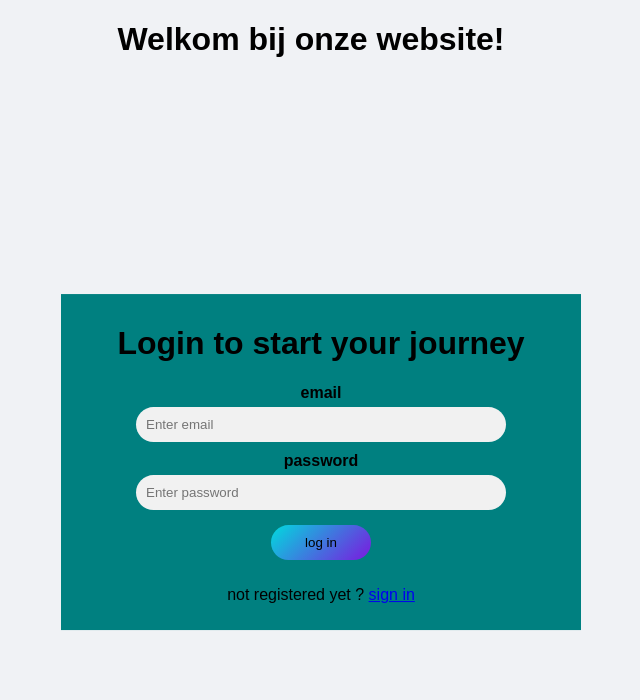
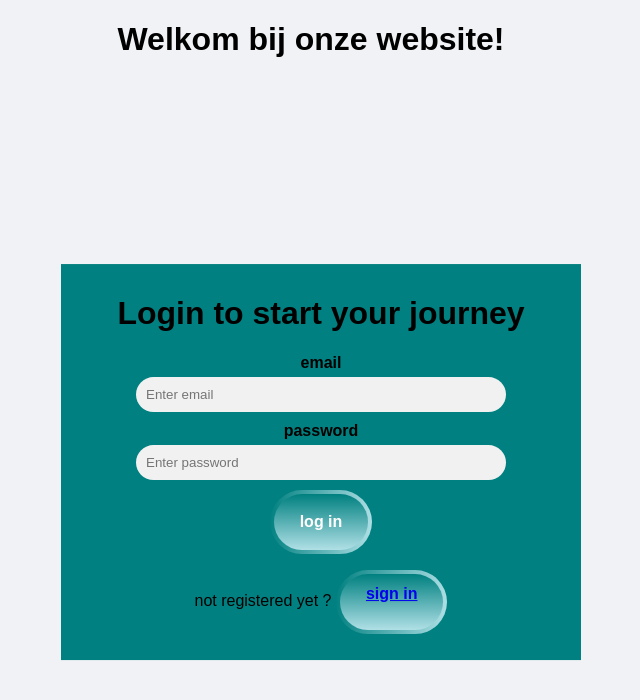
Before and after one commit to pmecpmec/ProfileApp, a PHP site: page / in a window 1280 px wide. Shown: the part 28-728 px from the top of the page, without its empty margins (329-969 px from the left). Run offline with PHP 8.4, Linux system fonts and the light colour scheme.

Commit message:
made login changes and style

```diff
--- a/ProfileApp/index.php
+++ b/ProfileApp/index.php
@@ -25,11 +25,9 @@
       <label for="password"><b> password</label></b>
       <input type="password" placeholder="Enter password" name="password"  id="password" required>
 
-      <button type="submit" class="loginbtn">log in</button>
+      <button type="submit" id="btn">log in</button>
 
-      <div class="container signin">
-        <p> not registered yet ? <a href="register.php">sign in </a> </p>
-      </div>
+      <p> not registered yet ? <button id="btn"><a href="register.php">sign in</a></p>
     </div>
   </form>
 </body>
--- a/ProfileApp/style.css
+++ b/ProfileApp/style.css
@@ -60,6 +60,16 @@ h1, h3 {
 }
 
 .login .loginbtn{
+  width: 100   x;
+  padding: 10px;
+  margin: 5px 0 10px 0;
+  border: none;
+  background-color: red ;
+  border-radius: 20px;
+  cursor: pointer;
+  background: linear-gradient(-45deg, #7c18df 0%, #00dbde 100%)
+}
+.container.login{
   width: 100px;
   padding: 10px;
   margin: 5px 0 10px 0;
@@ -68,6 +78,117 @@ h1, h3 {
   border-radius: 20px;
   cursor: pointer;
   background: linear-gradient(-45deg, #7c18df 0%, #00dbde 100%)
+}
+
+
+#btn {
+  align-items: center;
+  appearance: none;
+  background-clip: padding-box;
+  background-color: initial;
+  background-image: none;
+  border-style: none;
+  box-sizing: border-box;
+  color: #fff;
+  cursor: pointer;
+  display: inline-block;
+  flex-direction: row;
+  flex-shrink: 0;
+  font-family: Eina01,sans-serif;
+  font-size: 16px;
+  font-weight: 800;
+  justify-content: center;
+  line-height: 24px;
+  margin: 0;
+  min-height: 64px;
+  outline: none;
+  overflow: visible;
+  padding: 10px 20px;
+  pointer-events: auto;
+  position: relative;
+  text-align: center;
+  text-decoration: none;
+  text-transform: none;
+  user-select: none;
+  -webkit-user-select: none;
+  touch-action: manipulation;
+  vertical-align: middle;
+  width: auto;
+  word-break: keep-all;
+  z-index: 0;
+}
+
+@media (min-width: 768px) {
+  #btn {
+    padding: 5px 30px;
+  }
+}
+
+#btn:before,
+#btn:after {
+  border-radius: 60px;
+}
+
+#btn:before {
+  background-image: linear-gradient(92.83deg, #008080 0, #B0E0E6 100%);
+  content: "";
+  display: block;
+  height: 100%;
+  left: 0;
+  overflow: hidden;
+  position: absolute;
+  top: 0;
+  width: 100%;
+  z-index: -2;
+}
+
+#btn:after {
+  background-color: initial;
+  background-image: linear-gradient(#008080 0, #B0E0E6 100%);
+  bottom: 4px;
+  content: "";
+  display: block;
+  left: 4px;
+  overflow: hidden;
+  position: absolute;
+  right: 4px;
+  top: 4px;
+  transition: all 100ms ease-out;
+  z-index: -1;
+}
+
+#btn:hover:not(:disabled):before {
+  background: linear-gradient(92.83deg, #008080 0%, #B0E0E6 100%);
+}
+
+#btn:hover:not(:disabled):after {
+  bottom: 0;
+  left: 0;
+  right: 0;
+  top: 0;
+  transition-timing-function: ease-in;
+  opacity: 0;
+}
+
+#btn:active:not(:disabled) {
+  color: #ccc;
+}
+
+#btn:active:not(:disabled):before {
+  background-image: linear-gradient(0deg, rgba(0, 0, 0, .2), rgba(0, 0, 0, .2)), linear-gradient(92.83deg, #B0E0E6 0, Teal 100%);
+}
+
+#btn:active:not(:disabled):after {
+  background-image: linear-gradient(#B0E0E6 0, Teal 100%);
+  bottom: 4px;
+  left: 4px;
+  right: 4px;
+  top: 4px;
+}
+
+#btn:disabled {
+  cursor: default;
+  opacity: .24;
 }
 
 
```
